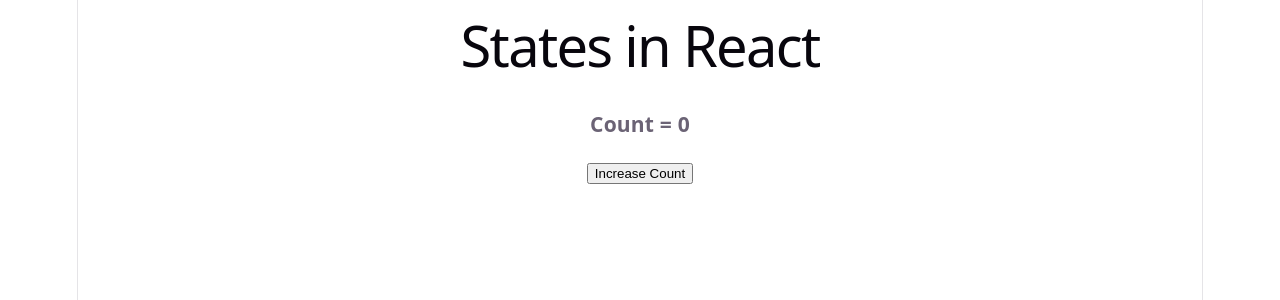
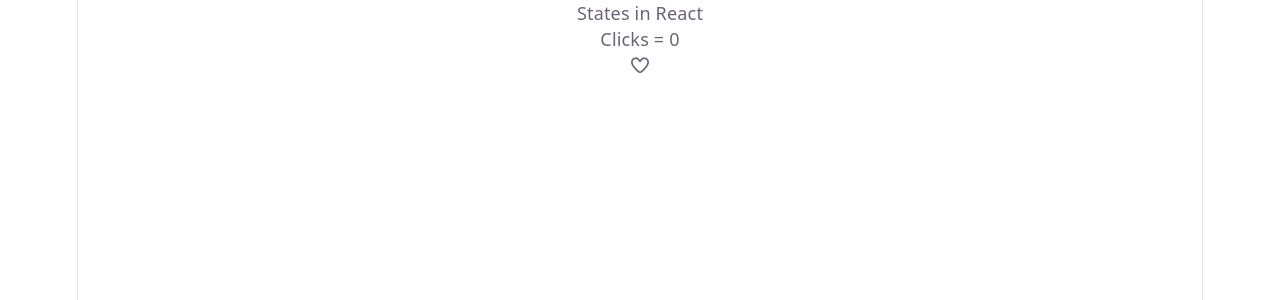
Before and after one commit to Suhani-Saraswat/React-States, a React (Vite) app: page / in a window 1280 px wide. Shown: the top 300 px of the page. Built offline with nearby package versions, Linux system fonts and the light colour scheme.

Commit message:
Like Button

```diff
--- a/index.html
+++ b/index.html
@@ -5,6 +5,7 @@
     <link rel="icon" type="image/svg+xml" href="/favicon.svg" />
     <meta name="viewport" content="width=device-width, initial-scale=1.0" />
     <title>react-states-class</title>
+    <link rel="stylesheet" href="https://cdnjs.cloudflare.com/ajax/libs/font-awesome/7.0.1/css/all.min.css" integrity="sha512-2SwdPD6INVrV/lHTZbO2nodKhrnDdJK9/kg2XD1r9uGqPo1cUbujc+IYdlYdEErWNu69gVcYgdxlmVmzTWnetw==" crossorigin="anonymous" referrerpolicy="no-referrer" />
   </head>
   <body>
     <div id="root"></div>
--- a/src/App.jsx
+++ b/src/App.jsx
@@ -1,11 +1,12 @@
 import './App.css'
 import Counter from './Counter';
+import LikeButton from './LikeButton';
 
 function App() {
   return (
     <>
-      <h1>States in React</h1>
-      <Counter />
+      <p>States in React</p>
+      <LikeButton />
     </>
   );
 }
--- /dev/null
+++ b/src/LikeButton.jsx
@@ -0,0 +1,26 @@
+import { useState } from "react";
+
+export default function LikeButton() {
+    let [isLiked, setIsLiked] = useState(false);
+    let [clicks, setClicks] = useState(0);
+
+    let toggleLike = () => {
+        setIsLiked(!isLiked);
+        setClicks(clicks+1);
+    };
+
+    let likeStyle = {color: "red"};
+
+    return (
+        <div>
+            <p>Clicks = {clicks}</p>
+            <p onClick={toggleLike}>
+                {isLiked ? (
+                    <i className="fa-solid fa-heart" style={likeStyle}></i>
+                ) : (
+                    <i className="fa-regular fa-heart"></i>
+                )}
+            </p>
+        </div>
+    );
+}
```
